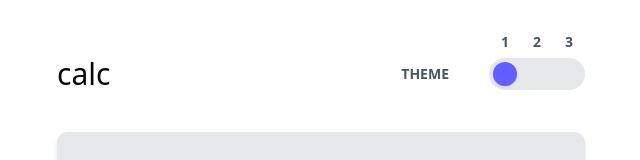
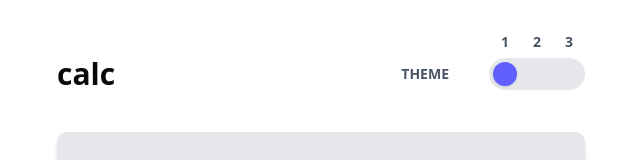
Before and after one commit to AnthonyChablov/calculator-app-ui, a React (Vite) app: page / in a window 1280 px wide. Shown: the top 160 px of the page, without its empty margins (319-959 px from the left). Built offline with nearby package versions, Linux system fonts and the light colour scheme.

Commit message:
feat: adjust font weight

```diff
--- a/src/components/Calculator/components/Header/Header.tsx
+++ b/src/components/Calculator/components/Header/Header.tsx
@@ -17,7 +17,7 @@ const Header = ({ className, headerTitle, toggleTitle }: HeaderProps) => {
       )}
       data-testid="calculator-header"
     >
-      <HeaderText header={headerTitle} className=" text-xl" />
+      <HeaderText header={headerTitle} className=" text-2xl font-semibold" />
       <Toggle title={toggleTitle} />
     </div>
   );
```
